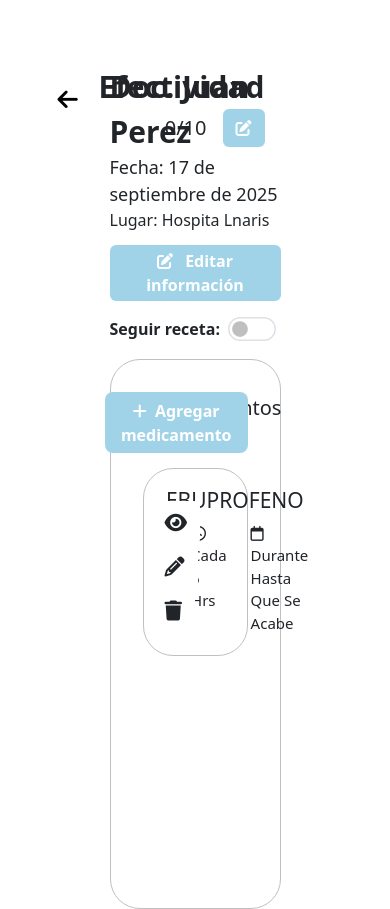
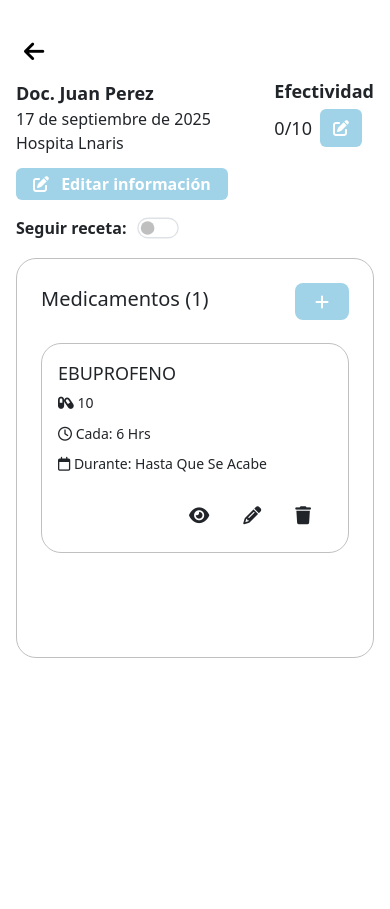
Before and after one commit to CI5co22/MiDo, a Django app: page /receta/39/ in a window 390 px wide. After the commit the page ends 658 px from the top, so only its background shows below. Run offline with Django 5.2, Linux system fonts and the light colour scheme; data comes from the database, SQL or seed files in the repository; both versions use the stored data as it was after the commit.

Commit message:
detalles responsive

```diff
--- a/miApp/static/css/detalles.css
+++ b/miApp/static/css/detalles.css
@@ -1,113 +1,116 @@
-.container
-{
+/* Estilos base para móviles (hasta 757px) */
+.container {
+    width: 100% !important;
+    padding: 0 1rem;
     position: relative;
 }
 
-.container .back
-{
+/* Contenedor principal que envuelve todo el contenido */
+.main-content {
+    position: relative;
+    width: 100%;
+}
+
+/* Flecha de volver - posición corregida */
+.back {
     position: absolute;
-    left: -3rem;
+    left: 1rem;
+    top: -4rem;
 }
-.container .back i
-{
+
+.container .back i {
     color: black;
     padding: 8px;
     transition: 0.3s ease-in-out;
+    font-size: 24px;
 }
 
-.container .back i:hover
-{
+.container .back i:hover {
     transform: translateX(-8px);
 }
 
-.top
-{
+.top {
     display: flex;
+    flex-direction: column;
+    margin-top: 5rem;
     position: relative;
-    margin-top: 4rem;
 }
 
-
-
-.informacion .doc
-{
-    font-size: 30px;
+.informacion .doc {
+    font-size: 18px;
     font-weight: 600;
     margin-bottom: 0;
 }
 
-.informacion .fecha
+.informacion .fecha {
+    font-size: 16px;
+}
+
+.switch-lg {
+    transform: scale(1.3);
+    margin-left: 0.5rem;
+}
+
+.efectividad {
+    position: absolute;
+    right: 0;
+    top: -1rem;
+    margin-top: 0;
+    text-align: right;
+}
+
+.efectividad .title b
 {
     font-size: 18px;
 }
 
-.switch-lg {
-  transform: scale(1.5); /* agranda 50% */
-  margin-left: 0.5rem;   /* corrige la alineación */
+.efectividad-child {
+    display: flex;
+    align-items: center;
+    margin-top: 0rem;
 }
 
-.efectividad
-{
-    position: absolute;
-    right: 1rem;
+.efectividad-child .valor {
+    font-size: 18px;
+    margin: 0 !important;
 }
 
-
-
-.efectividad-child
-{
-     justify-content: flex-end;
-     margin-right: 1rem;
-     align-items: center;
-     margin-right: 0;
+.efectividad-child button {
+    background-color: var(--botones) !important;
+    color: white !important;
+    margin-left: 0.5rem;
 }
 
-.efectividad-child .valor
-{
+.efectividad .title {
+    margin-bottom: 0;
     font-size: 20px;
 }
 
-.efectividad-child button
-{
-    background-color: var(--botones) !important;
-    color: white  !important;
-
-
+.info {
+    margin-top: 1rem;
+    padding: 1.5rem;
+    border: 1px solid var(--borde);
+    border-radius: 20px;
+    min-height: 400px;
+    transition: .3s ease-in-out;
 }
 
-.efectividad .title
-{
-    margin-bottom: 0;
-    font-size: 25px;
-
+.info:hover {
+    box-shadow: rgba(0, 0, 0, 0.16) 0px 3px 6px, rgba(0, 0, 0, 0.23) 0px 3px 6px;
 }
 
-.info
-{
-    margin-top: 1rem;
-    padding: 2rem;
-    border: 1px solid var(--borde) ;
-    border-radius: 30px;
-    min-height: 550px;
-    transition: .3s ease-in-out;
-
+.info .info-top {
+    position: relative;
+    display: flex;
+    flex-direction: column;
+    margin-bottom: 1.5rem;
 }
 
-
-.info:hover
-{
-box-shadow: rgba(0, 0, 0, 0.16) 0px 3px 6px, rgba(0, 0, 0, 0.23) 0px 3px 6px;
+.info .info-top h5 {
+    margin-bottom: 1rem;
 }
 
-.info .info-top
-{
-    position: relative;
-    display: flex;
-}
-
-.info .info-top button
-{
-    position: absolute;
+.info .info-top button {
     right: 0;
     border: none;
     color: white;
@@ -115,96 +118,268 @@ box-shadow: rgba(0, 0, 0, 0.16) 0px 3px 6px, rgba(0, 0, 0, 0.23) 0px 3px 6px;
     padding: 0.4rem 1rem;
     border-radius: 8px;
     font-weight: 600;
+    align-self: flex-start;
+     position: absolute;
+    right: 0;
+    align-self: auto;
+}
+
+.info .info-top button span
+{
+    display: none;
+}
+
+.info .info-top button i
+{
+    padding: 0 0 0 4px;
 
 }
 
-.medicina
-{
+.medicina {
     margin-bottom: 0.8rem;
-    padding: 1rem 1.4rem 0.3rem;
-    border: 1px solid var(--borde) ;
-    border-radius: 30px;
+    padding: 1rem;
+    border: 1px solid var(--borde);
+    border-radius: 20px;
     display: flex;
+    flex-direction: column;
     position: relative;
 }
 
-.mediciona-info .medicina-title
-{
+.mediciona-info .medicina-title {
     text-transform: uppercase;
-    font-size: 21px;
+    font-size: 18px;
     margin-bottom: 5px;
 }
 
-.mediciona-info .periodos
-{
+.mediciona-info .periodos {
     display: flex;
+    flex-direction: column;
+    gap: 0.3rem;
+    margin-bottom: 1rem;
 }
 
-.mediciona-info .periodos p
-{
+.mediciona-info .periodos p {
     text-transform: capitalize !important;
-    font-size: 15px;
+    font-size: 14px;
+    margin-bottom: 0.3rem;
 }
 
-.mediciona-acciones
-{
-    position: absolute;
-    right: 20px;
-    margin-top: 1rem;
+.mediciona-acciones {
+    display: flex;
+    justify-content: flex-end;
+    gap: 0.5rem;
 }
 
-.mediciona-acciones button
-{
-
-    font-size: 20px;
+.mediciona-acciones button {
+    font-size: 18px;
     background-color: white;
-    margin-left: 8px;
 }
 
-
-
-.mediciona-acciones .edit:hover
-{
-    color:blue !important;
+.mediciona-acciones .edit:hover {
+    color: blue !important;
 }
 
-.mediciona-acciones .ver:hover
-{
-    color:blue !important;
+.mediciona-acciones .ver:hover {
+    color: blue !important;
 }
 
-.mediciona-acciones .borrar:hover
-{
-    color:var(--delete) !important;
+.mediciona-acciones .borrar:hover {
+    color: var(--delete) !important;
 }
 
-
-
-.sinMedicina
-{
+.sinMedicina {
     display: grid;
-    place-items: center; /* centra vertical y horizontal */
-    margin-top: 6rem;
+    place-items: center;
+    text-align: center;
+    margin-top: 4rem;
 }
 
-.sinMedicina a
-{
+.sinMedicina a {
     color: var(--text);
     font-weight: 900;
 }
 
-.sinMedicina i
-{
-    font-size: 5rem;
-    margin-bottom: 2rem;
+.sinMedicina i {
+    font-size: 4rem;
+    margin-bottom: 1.5rem;
     color: var(--opaco)
 }
 
-.editRecetaInfo
-{
+.editRecetaInfo {
     background-color: var(--botones) !important;
     color: white !important;
     font-weight: 600;
     padding: 0.2rem 1rem;
     margin: 0.8rem 0 1rem;
 }
+
+/* Ajuste para móviles pequeños */
+@media (max-width: 400px) {
+    .container .back i {
+        font-size: 20px;
+    }
+}
+
+/* A partir de 758px - Diseño original pero ocupando más espacio */
+@media (min-width: 630px) {
+    .container {
+        width: 90% !important;
+        max-width: 90%;
+        margin: 0 auto;
+    }
+
+    .back {
+        left: -30px;
+        top: 0rem;
+
+    }
+
+    .container .back i {
+        font-size: 28px;
+    }
+
+    .top {
+        flex-direction: row;
+        justify-content: space-between;
+        align-items: flex-start;
+        margin-top: 4rem;
+    }
+
+    .informacion .doc {
+        font-size: 30px;
+    }
+
+    .informacion .fecha {
+        font-size: 18px;
+    }
+
+    .efectividad {
+        position: absolute;
+        right: 1rem;
+        top: 0;
+        margin-top: 0;
+        text-align: right;
+    }
+
+    .efectividad .title b
+    {
+        font-size: 30px;
+    }
+
+
+    .efectividad-child {
+        justify-content: flex-end;
+        margin-right: 0;
+
+    }
+
+    .efectividad-child .valor {
+        font-size: 20px;
+    }
+
+    .efectividad .title {
+        font-size: 25px;
+    }
+
+    .info {
+        padding: 2rem;
+        border-radius: 30px;
+        min-height: 550px;
+    }
+
+    .info .info-top {
+        flex-direction: row;
+        align-items: center;
+    }
+
+    .info .info-top h5 {
+        margin-bottom: 0;
+    }
+
+    .info .info-top button {
+        position: absolute;
+        right: 0;
+        align-self: auto;
+    }
+
+    .info .info-top button span
+    {
+        display: inline;
+    }
+
+    .medicina {
+        padding: 1rem 1.4rem 0.3rem;
+        border-radius: 30px;
+        flex-direction: row;
+        align-items: center;
+    }
+
+    .mediciona-info {
+        flex: 1;
+    }
+
+    .mediciona-info .periodos {
+        flex-direction: row;
+        gap: 0;
+        margin-bottom: 0;
+    }
+
+    .mediciona-info .periodos p {
+        font-size: 15px;
+        margin-bottom: 0;
+        margin-right: 1rem;
+    }
+
+    .mediciona-acciones {
+        position: absolute;
+        right: 20px;
+
+        gap: 0;
+    }
+
+    .mediciona-acciones button {
+        font-size: 20px;
+        margin-left: 8px;
+    }
+
+    .sinMedicina {
+        margin-top: 6rem;
+    }
+
+    .sinMedicina i {
+        font-size: 5rem;
+        margin-bottom: 2rem;
+    }
+}
+
+/* Para pantallas más grandes (1001px y más) */
+@media (min-width: 1001px) {
+    .container {
+        width: 70% !important;
+        max-width: 70%;
+    }
+
+    .back {
+        left: -60px;
+    }
+}
+
+/* Para pantallas muy grandes (1200px y más) */
+@media (min-width: 1200px) {
+    .container {
+        width: 60% !important;
+        max-width: 60%;
+    }
+}
+
+/* Para pantallas extra grandes (1400px y más) */
+@media (min-width: 1400px) {
+    .container {
+        width: 50% !important;
+        max-width: 50%;
+    }
+
+    .back {
+        left: -70px;
+    }
+}
--- a/miApp/static/css/home.css
+++ b/miApp/static/css/home.css
@@ -7,7 +7,6 @@
 .top {
     display: flex;
     flex-direction: column;
-    align-items: center;
     margin-bottom: 2rem;
     position: relative;
 }
@@ -16,9 +15,11 @@
     color: #374151;
     font-weight: 700;
     margin-bottom: 1rem;
+    font-size: 40px;
 }
 
 .top button {
+    position: absolute;
     background-color: var(--botones) !important;
     color: white !important;
     font-weight: 700 !important;
@@ -29,6 +30,8 @@
     display: flex;
     align-items: center;
     gap: 0.5rem;
+    right: 0;
+    top: 5px;
 }
 
 .receta {
@@ -101,6 +104,7 @@
     display: grid;
     place-items: center;
     margin-top: 4rem;
+    text-align: center;
 }
 
 .sinRecetas a {
--- a/miApp/templates/recetaDetalle.html
+++ b/miApp/templates/recetaDetalle.html
@@ -28,9 +28,8 @@
                         Doctor no asignado
                         {% endif %}
                 </p>
-                <p class="fecha mb-0">Fecha: {{  receta.fecha|date:"j \\d\\e F \\d\\e Y"  }}</p>
+                <p class="fecha mb-0">{{  receta.fecha|date:"j \\d\\e F \\d\\e Y"  }}</p>
                 <p class="mb-0">
-                    Lugar:
                         {%  if  receta.lugar|default_if_none:"" %}
                         {{ receta.lugar|title }}
                         {% else %}
@@ -74,7 +73,7 @@
         <div class="info">
             <div class="info-top mb-3">
                 <h5 class="mt-1">Medicamentos ({{receta.cantidad_medicinas}})</h5>
-                <button class="scl" data-bs-toggle="modal" data-bs-target="#exampleModal" ><i class="fa-solid fa-plus me-1 "  ></i> Agregar medicamento</button>
+                <button class="scl aggbtn " data-bs-toggle="modal" data-bs-target="#exampleModal" ><i class="fa-solid fa-plus me-1 "  ></i><span class="agg"> Agregar medicamento</span></button>
             </div>
             <div class="info-contenido ">
                 {% if medicinas %}
@@ -83,9 +82,9 @@
                     <div class="mediciona-info">
                         <p class="medicina-title">{{ med.nombre|upper}}</p>
                         <div class="periodos">
-                             <p class="cada me-2"><i class="fa-solid fa-capsules"></i>{{ med.cantidad}}</p>
-                            <p class="cada me-4"><i class="fa-regular fa-clock"></i> Cada {{ med.cada }}</p>
-                            <p class="durante"><i class="fa-regular fa-calendar"></i> Durante {{ med.durante}}</p>
+                             <p class="cada me-2"><i class="fa-solid fa-capsules"></i> {{ med.cantidad}}</p>
+                            <p class="cada me-4"><i class="fa-regular fa-clock"></i> Cada: {{ med.cada }}</p>
+                            <p class="durante"><i class="fa-regular fa-calendar"></i> Durante:   {{ med.durante}}</p>
                         </div>
                     </div>
                     <div class="mediciona-acciones">
--- a/miApp/views.py
+++ b/miApp/views.py
@@ -64,14 +64,15 @@ def RecetaDetalle(request, id):
 
     if request.method == 'POST':
         deleteId = request.POST.get('deleteID')
-        medicina = Medicamento.objects.get(id = deleteId)
+        if deleteId:
+            medicina = Medicamento.objects.filter(id=deleteId).first()
+            if medicina:  # Solo borramos si existe
+                if medicina.img:
+                    img_path = medicina.img.path
+                    if os.path.isfile(img_path):
+                        os.remove(img_path)
+                medicina.delete()
 
-        if medicina.img:
-            img_path = medicina.img.path  # ruta absoluta
-            if os.path.isfile(img_path):  # existe en el disco
-                os.remove(img_path)
-
-        medicina.delete()
 
     receta = Receta.objects.get(id=id)
     medicinas = Medicamento.objects.filter(receta_id=id).order_by('-id')
```
Also changed, not shown: db.sqlite3.
